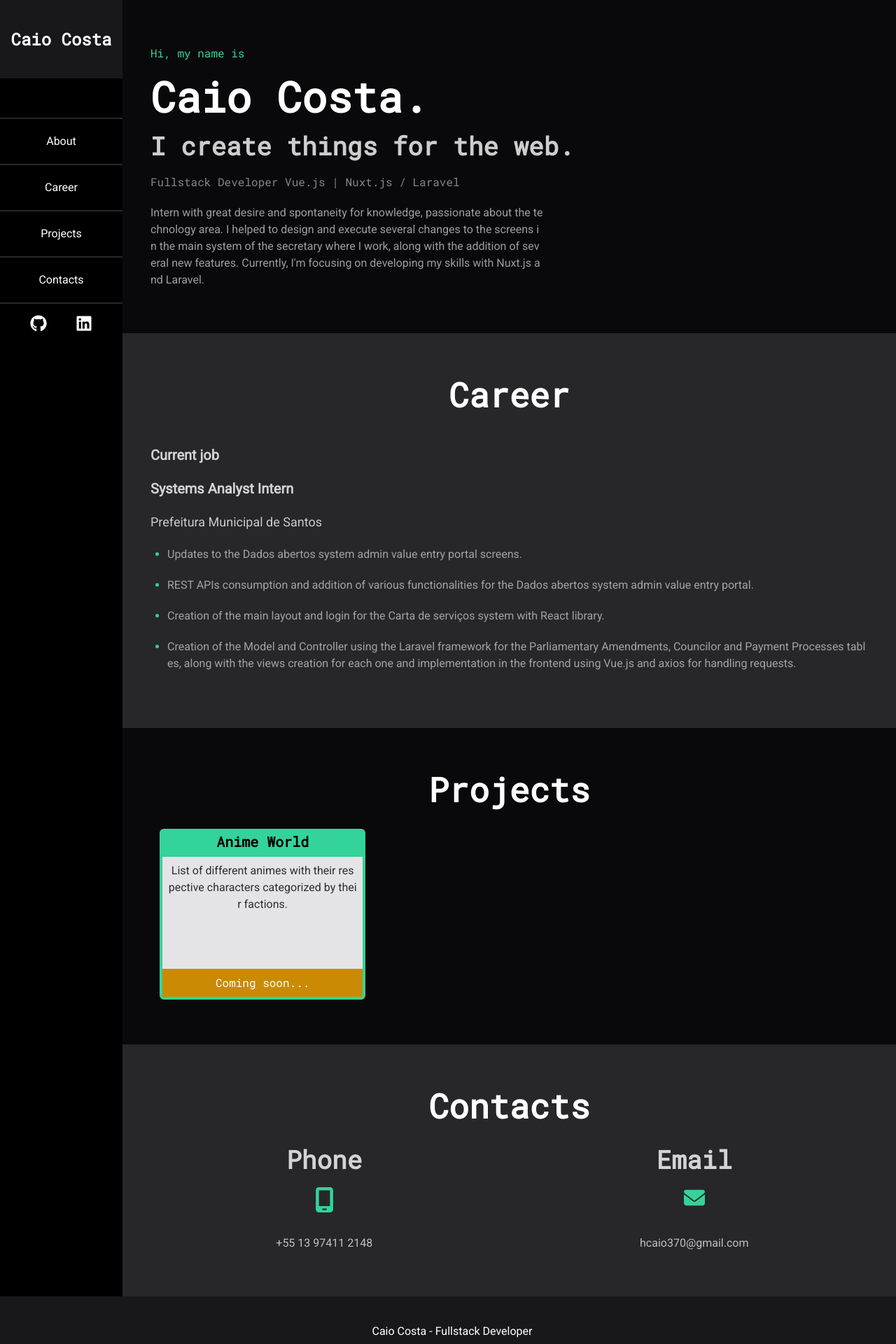
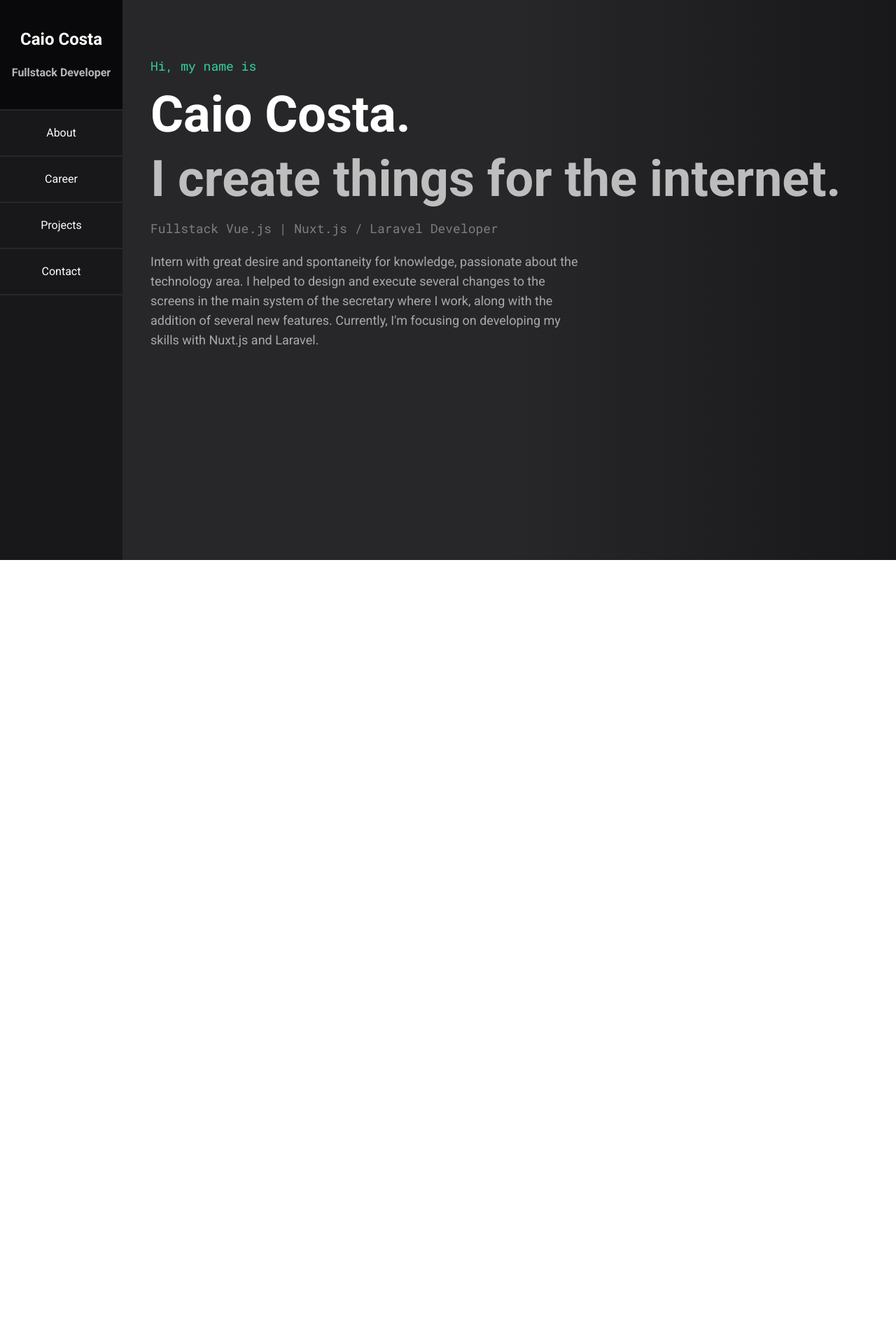
Before and after one commit to abysswalkerCaio/caio-portfolio, a Nuxt app in the folder frontend/: page / in a window 1280 px wide. Shown: the top 1920 px of the page at 70% size. After the commit the page ends 800 px from the top, so only its background shows below. Built offline with nearby package versions, Linux system fonts and the light colour scheme.

Commit message:
All layout revamped

```diff
--- a/frontend/app.vue
+++ b/frontend/app.vue
@@ -1,14 +1,22 @@
 <template>
   <div
-    class="min-h-screen font-roboto grid grid-rows-[55px_55px_1fr_100px] lg:grid-rows-[1fr_100px] lg:grid-cols-[175px_1fr]"
+    class="min-h-screen bg-gradient-to-r from-zinc-800 from-50% to-zinc-900 to-100% font-roboto grid grid-rows-[55px_55px_1fr] lg:grid-rows-[1fr] lg:grid-cols-[175px_1fr]"
   >
     <Header class="lg:hidden"></Header>
     <Navbar></Navbar>
-    <div
-      class="container sm:min-w-full md:min-w-full lg:min-w-full lg:row-start-1 lg:col-start-2 xl:min-w-full 2xl:min-w-full"
-    >
-      <NuxtPage></NuxtPage>
-    </div>
-    <Footer class="lg:row-start-2 lg:col-span-2"></Footer>
+    <NuxtPage
+      class="bg-gradient-to-r from-zinc-800 from-50% to-zinc-900 to-100% pl-10 pr-4"
+    ></NuxtPage>
   </div>
 </template>
+
+<style>
+.page-enter-active,
+.page-leave-active {
+  transition: all 0.5s;
+}
+.page-enter-from,
+.page-leave-to {
+  opacity: 0;
+}
+</style>
--- a/frontend/assets/css/main.css
+++ b/frontend/assets/css/main.css
@@ -1,4 +1,4 @@
-@import url("https://fonts.googleapis.com/css2?family=Roboto&family=Roboto+Mono&display=swap");
+@import url('https://fonts.googleapis.com/css2?family=Roboto+Mono&family=Roboto:wght@400;700&display=swap');
 
 @tailwind base;
 @tailwind components;
--- a/frontend/components/footer/Footer.vue
+++ /dev/null
@@ -1,7 +0,0 @@
-<template>
-  <footer class="bg-zinc-900 text-white flex items-center justify-center pl-3 z-20">
-    <section>
-      <p class="text-center">Caio Costa - Fullstack Developer</p>
-    </section>
-  </footer>
-</template>
--- a/frontend/components/header/Header.vue
+++ b/frontend/components/header/Header.vue
@@ -2,28 +2,7 @@
   <header
     class="bg-zinc-950 text-white flex items-center justify-between px-4 list-none"
   >
-  <h1 class="text-2xl font-roboto-mono font-black">Caio Costa</h1>
-    <div class="flex items-center gap-5 h-full">
-      <a
-        class="cursor-default"
-        href="https://github.com/abysswalkerCaio"
-        target="_blank"
-      >
-        <font-awesome-icon
-          class="cursor-pointer fa-fw text-3xl transition ease-in-out hover:text-emerald-400"
-          :icon="'fa-brands fa-github'"
-        />
-      </a>
-      <a
-        class="cursor-default"
-        href="https://www.linkedin.com/in/caio-costa-383a3b227/"
-        target="_blank"
-      >
-        <font-awesome-icon
-          class="cursor-pointer mt-[1px] fa-fw text-3xl transition ease-in-out hover:text-emerald-400"
-          :icon="'fa-brands fa-linkedin'"
-        />
-      </a>
-    </div>
+    <h1 class="text-2xl font-black">Caio Costa</h1>
+    <p class="font-semibold opacity-70">Fullstack Developer</p>
   </header>
 </template>
--- a/frontend/components/navbar/Navbar.vue
+++ b/frontend/components/navbar/Navbar.vue
@@ -1,101 +1,74 @@
 <template>
   <nav
-    class="bg-zinc-900 lg:bg-black text-white flex items-center justify-between px-3 sticky top-0 lg:items-start lg:justify-center lg:px-0 z-10"
+    class="bg-zinc-900 lg:bg-zinc-900 text-white flex items-center justify-between px-3 sticky top-0 z-10 lg:items-start lg:justify-center lg:px-0"
   >
-    <div
-      class="flex items-center flex-wrap gap-4 w-full h-full opacity-70 lg:hidden"
+    <div class="flex items-center flex-wrap gap-4 w-full h-full lg:hidden">
+      <NuxtLink
+        class="h-full w-14 flex items-center justify-center border-b-4 rounded-b-sm border-transparent transition ease-in-out hover:border-emerald-400 cursor-pointer opacity-70"
+        :to="'/'"
+        >About</NuxtLink
+      >
+      <NuxtLink
+        class="h-full w-14 flex items-center justify-center border-b-4 rounded-b-sm border-transparent transition ease-in-out hover:border-emerald-400 cursor-pointer opacity-70"
+        :to="'/career'"
+        >Career</NuxtLink
+      >
+      <NuxtLink
+        class="h-full w-14 flex items-center justify-center border-b-4 rounded-b-sm border-transparent transition ease-in-out hover:border-emerald-400 cursor-pointer opacity-70"
+        :to="'/projects'"
+        >Projects</NuxtLink
+      >
+    </div>
+    <NuxtLink
+      class="h-full w-14 flex items-center justify-center border-b-4 rounded-b-sm border-transparent transition ease-in-out hover:border-emerald-400 cursor-pointer opacity-70 lg:hidden"
+      :to="'/contact'"
+      >Contact</NuxtLink
     >
-      <a class="cursor-pointer h-full" href="#about">
-        <div
-          class="h-full w-14 flex items-center justify-center border-b-4 rounded-b-sm border-transparent transition ease-in-out hover:border-emerald-400"
-        >
-          About
-        </div>
-      </a>
-      <a class="cursor-pointer h-full" href="#experience">
-        <div
-          class="h-full w-14 flex items-center justify-center border-b-4 rounded-b-sm border-transparent transition ease-in-out hover:border-emerald-400"
-        >
-          Career
-        </div>
-      </a>
-      <a class="cursor-pointer h-full" href="#projects">
-        <div
-          class="h-full w-14 flex items-center justify-center border-b-4 rounded-b-sm border-transparent transition ease-in-out hover:border-emerald-400"
-        >
-          Projects
-        </div>
-      </a>
-    </div>
-    <a class="cursor-pointer h-full lg:hidden" href="#contact">
-      <div
-        class="h-full w-14 flex items-center justify-center border-b-4 rounded-b-sm border-transparent opacity-70 transition ease-in-out hover:border-emerald-400 lg:hidden"
-      >
-        Contact
-      </div>
-    </a>
     <div
       class="max-[1023px]:hidden sticky top-0 flex flex-col items-center justify-center w-full"
     >
-      <div class="py-10 w-full flex items-center justify-center bg-zinc-900">
-        <h1 class="text-2xl font-roboto-mono font-black">Caio Costa</h1>
+      <div
+        class="py-10 w-full flex flex-col items-center justify-center gap-5 bg-zinc-950"
+      >
+        <h1 class="text-2xl font-black">Caio Costa</h1>
+        <p class="opacity-70 font-semibold">Fullstack Developer</p>
       </div>
-      <ul class="flex flex-col items-center justify-start mt-14 w-full">
+      <ul class="flex flex-col items-center justify-start w-full">
         <li
           class="w-full flex justify-center border-solid border-y-2 border-zinc-800 py-5"
         >
-          <a class="transition ease-in-out hover:text-emerald-400" href="#about"
-            >About</a
+          <NuxtLink
+            class="transition ease-in-out hover:text-emerald-400"
+            :to="'/'"
+            >About</NuxtLink
           >
         </li>
         <li class="w-full flex justify-center py-5">
-          <a
+          <NuxtLink
             class="transition ease-in-out hover:text-emerald-400"
-            href="#experience"
-            >Career</a
+            :to="'/career'"
+            >Career</NuxtLink
           >
         </li>
         <li
           class="w-full flex justify-center border-solid border-t-2 border-zinc-800 py-5"
         >
-          <a
+          <NuxtLink
             class="transition ease-in-out hover:text-emerald-400"
-            href="#projects"
-            >Projects</a
+            :to="'/projects'"
+            >Projects</NuxtLink
           >
         </li>
         <li
           class="w-full flex justify-center border-solid border-y-2 border-zinc-800 py-5"
         >
-          <a
+          <NuxtLink
             class="transition ease-in-out hover:text-emerald-400"
-            href="#contact"
-            >Contacts</a
+            :to="'/contact'"
+            >Contact</NuxtLink
           >
         </li>
       </ul>
-      <div class="flex mt-4 justify-between w-full px-10">
-        <a
-          class="cursor-default"
-          href="https://github.com/abysswalkerCaio"
-          target="_blank"
-        >
-          <font-awesome-icon
-            class="cursor-pointer fa-fw text-2xl transition ease-in-out hover:text-emerald-400"
-            :icon="'fa-brands fa-github'"
-          />
-        </a>
-        <a
-          class="cursor-default"
-          href="https://www.linkedin.com/in/caio-costa-383a3b227/"
-          target="_blank"
-        >
-          <font-awesome-icon
-            class="cursor-pointer fa-fw text-2xl transition ease-in-out hover:text-emerald-400"
-            :icon="'fa-brands fa-linkedin'"
-          />
-        </a>
-      </div>
     </div>
   </nav>
 </template>
--- a/frontend/components/project-card/ProjectCard.vue
+++ b/frontend/components/project-card/ProjectCard.vue
@@ -1,7 +1,7 @@
 <template>
-  <div class="inline-block w-4/5 sm:w-5/6 md:w-11/12">
+  <div class="inline-block">
     <h1
-      class="bg-emerald-400 rounded-t-md p-1 text-xl font-roboto-mono font-semibold"
+      class="bg-emerald-400 rounded-t-md p-1 text-xl font-semibold"
     >
       {{ name }}
     </h1>
@@ -14,17 +14,17 @@
         </p>
       </div>
       <div v-if="status === 'Coming soon...'" class="bg-yellow-600 p-2">
-        <p class="font-roboto-mono text-white">
+        <p class="text-white">
           {{ status }}
         </p>
       </div>
       <div v-else-if="status === 'In progress...'" class="bg-blue-500 p-2">
-        <p class="font-roboto-mono text-white">
+        <p class="text-white">
           {{ status }}
         </p>
       </div>
       <div v-else-if="status === 'Completed'" class="bg-green-500 p-2">
-        <p class="font-roboto-mono text-white">
+        <p class="text-white">
           {{ status }}
         </p>
       </div>
--- a/frontend/error.vue
+++ b/frontend/error.vue
@@ -5,11 +5,16 @@
     </Head>
     <NuxtLayout>
       <div
-        class="font-roboto flex flex-col gap-4 min-h-screen w-full items-center justify-center bg-zinc-950 px-4"
+        class="flex flex-col gap-4 min-h-screen w-full items-center justify-center font-roboto bg-zinc-950 px-4"
       >
-        <h1 class="text-6xl font-black md:text-7xl text-emerald-400">404</h1>
+        <h1
+          class="text-5xl sm:text-6xl lg:text-7xl 2xl:text-[80px] font-black text-emerald-400"
+        >
+          Ops!
+        </h1>
         <p class="text-white opacity-50">
-          {{ message }}
+          You didn't break the internet, but I can't find what you're looking
+          for.
         </p>
         <NuxtLink
           :to="'/'"
@@ -27,9 +32,6 @@ export default {
   data() {
     return {
       title: "There is something wrong!",
-      name: "404",
-      message:
-        "You didn't break the internet, but I can't find what you're looking for.",
     };
   },
 };
--- a/frontend/nuxt.config.ts
+++ b/frontend/nuxt.config.ts
@@ -1,6 +1,7 @@
 // https://nuxt.com/docs/api/configuration/nuxt-config
 export default defineNuxtConfig({
   app: {
+    pageTransition: { name: 'page', mode: 'out-in' },
     head: {
       charset: "utf-8",
       viewport: "width=device-width, initial-scale=1",
--- a/frontend/pages/index.vue
+++ b/frontend/pages/index.vue
@@ -3,184 +3,41 @@
     <Head>
       <Title>{{ title }}</Title>
     </Head>
-    <div class="grid grid-cols-1 break-all">
-      <div class="bg-zinc-950 text-white px-10 py-16">
-        <section id="about" class="grid gap-5" v-for="aboutContent in about">
-          <p class="font-roboto-mono text-emerald-400">Hi, my name is</p>
-          <h1
-            class="text-4xl sm:text-5xl md:text-6xl font-roboto-mono font-black"
-          >
-            {{ aboutContent.name }}.
-          </h1>
-          <h1
-            class="text-2xl sm:text-3xl md:text-4xl font-roboto-mono font-extrabold opacity-80"
-          >
-            I create things for the web.
-          </h1>
-          <p class="font-roboto-mono opacity-50">{{ aboutContent.activity }}</p>
-          <p class="opacity-60 lg:w-4/5 xl:w-[55%] 2xl:w-2/5">
-            {{ aboutContent.description }}
-          </p>
-        </section>
-      </div>
-      <div class="bg-zinc-800 text-white px-10 py-16">
-        <section id="experience" class="grid gap-12">
-          <h1 class="text-center text-5xl font-roboto-mono font-black">
-            Career
-          </h1>
-          <div
-            class="grid gap-5 border-solid border-b-4 border-b-emerald-400 last:border-none"
-            v-for="careerContent in career"
-          >
-            <p class="text-xl font-bold opacity-80">
-              {{ careerContent.status }}
-            </p>
-            <p class="text-xl font-bold opacity-80">
-              {{ careerContent.position }}
-            </p>
-            <p class="text-lg font-medium opacity-75">
-              {{ careerContent.company }}
-            </p>
-            <ul
-              class="list-disc ml-6 last:mb-4 marker:text-emerald-400"
-              v-for="contributionContent in careerContent.contribution"
-            >
-              <li class="text-neutral-400">
-                {{ contributionContent.activity }}
-              </li>
-            </ul>
-          </div>
-        </section>
-      </div>
-      <div class="bg-zinc-950 px-10 py-16">
-        <section class="grid gap-8" id="projects">
-          <h1
-            class="text-center text-5xl text-white font-roboto-mono font-black"
-          >
-            Projects
-          </h1>
-          <div
-            class="grid sm:grid-cols-2 lg:grid-cols-3 2xl:grid-cols-4 gap-8 justify-center"
-          >
-            <div class="text-center" v-for="projectContent in project">
-              <project-card
-                :name="projectContent.name"
-                :description="projectContent.description"
-                :status="projectContent.status"
-              />
-            </div>
-          </div>
-        </section>
-      </div>
-      <div class="bg-zinc-800 text-white px-10 py-16">
-        <section
-          id="contact"
-          class="grid grid-rols-3 grid-cols-2 gap-8"
-          v-for="contactContent in contact"
-        >
-          <h1
-            class="col-span-2 text-center text-5xl font-roboto-mono font-black"
-          >
-            Contacts
-          </h1>
-          <div class="flex flex-col items-center gap-5">
-            <h2
-              class="text-3xl lg:text-4xl font-roboto-mono font-extrabold opacity-80"
-            >
-              Phone
-            </h2>
-            <font-awesome-icon
-              class="text-3xl lg:text-4xl text-emerald-400"
-              :icon="'fa-solid fa-mobile-screen'"
-            />
-          </div>
-          <div class="flex flex-col items-center gap-5">
-            <h2
-              class="text-3xl lg:text-4xl font-roboto-mono font-extrabold opacity-80"
-            >
-              Email
-            </h2>
-            <font-awesome-icon
-              class="text-3xl text-emerald-400"
-              :icon="'fa-solid fa-envelope'"
-            />
-          </div>
-          <div class="flex flex-col items-center">
-            <p class="opacity-70">{{ contactContent.phone }}</p>
-          </div>
-          <div class="flex flex-col items-center">
-            <p class="opacity-70">{{ contactContent.email }}</p>
-          </div>
-        </section>
-      </div>
-    </div>
+    <section
+      id="about"
+      class="flex flex-col text-white break-words gap-5 pt-20"
+    >
+      <p class="text-emerald-400 font-roboto-mono font-medium lg:text-lg">
+        Hi, my name is
+      </p>
+      <h1 class="text-5xl sm:text-6xl lg:text-7xl 2xl:text-[80px] font-black">
+        Caio Costa.
+      </h1>
+      <p
+        class="text-5xl sm:text-6xl lg:text-7xl 2xl:text-[80px] opacity-70 font-black"
+      >
+        I create things for the internet.
+      </p>
+      <p class="font-roboto-mono opacity-40 w-9/12 lg:w-3/5 lg:text-lg">
+        Fullstack Vue.js | Nuxt.js / Laravel Developer
+      </p>
+      <p class="opacity-60 w-9/12 lg:w-3/5 lg:text-lg">
+        Intern with great desire and spontaneity for knowledge, passionate about
+        the technology area. I helped to design and execute several changes to
+        the screens in the main system of the secretary where I work, along with
+        the addition of several new features. Currently, I'm focusing on
+        developing my skills with Nuxt.js and Laravel.
+      </p>
+    </section>
   </div>
 </template>
 
 <script lang="ts">
-import ProjectCard from "~/components/project-card/ProjectCard.vue";
-
 export default {
   data() {
     return {
       title: "Portfolio by Caio Costa",
-      about: [
-        {
-          name: "Caio Costa",
-          activity: "Fullstack Developer Vue.js | Nuxt.js / Laravel",
-          description:
-            "Intern with great desire and spontaneity for knowledge, passionate about the technology area.\
-            I helped to design and execute several changes to the screens in the main system of the secretary where I work,\
-            along with the addition of several new features.\
-            Currently, I'm focusing on developing my skills with Nuxt.js and Laravel.",
-        },
-      ],
-      career: [
-        {
-          status: "Current job",
-          company: "Prefeitura Municipal de Santos",
-          position: "Systems Analyst Intern",
-          contribution: [
-            {
-              activity:
-                "Updates to the Dados abertos system admin value entry portal screens.",
-            },
-            {
-              activity:
-                "REST APIs consumption and addition of various functionalities for the\
-                Dados abertos system admin value entry portal.",
-            },
-            {
-              activity:
-                "Creation of the main layout and login for the Carta de serviços system with React library.",
-            },
-            {
-              activity:
-                "Creation of the Model and Controller using the Laravel framework for the Parliamentary Amendments,\
-              Councilor and Payment Processes tables,\
-              along with the views creation for each one and implementation in the frontend using Vue.js and axios for handling requests.",
-            },
-          ],
-        },
-      ],
-      project: [
-        {
-          name: "Anime World",
-          description:
-            "List of different animes with their respective characters categorized by their factions.",
-          status: "Coming soon...",
-        },
-      ],
-      contact: [
-        {
-          phone: "+55 13 97411 2148",
-          email: "hcaio370@gmail.com",
-        },
-      ],
     };
-  },
-  components: {
-    ProjectCard,
   },
 };
 </script>
```
Also changed, not shown: 1 other file (tests, documents, lock files or other folders).
